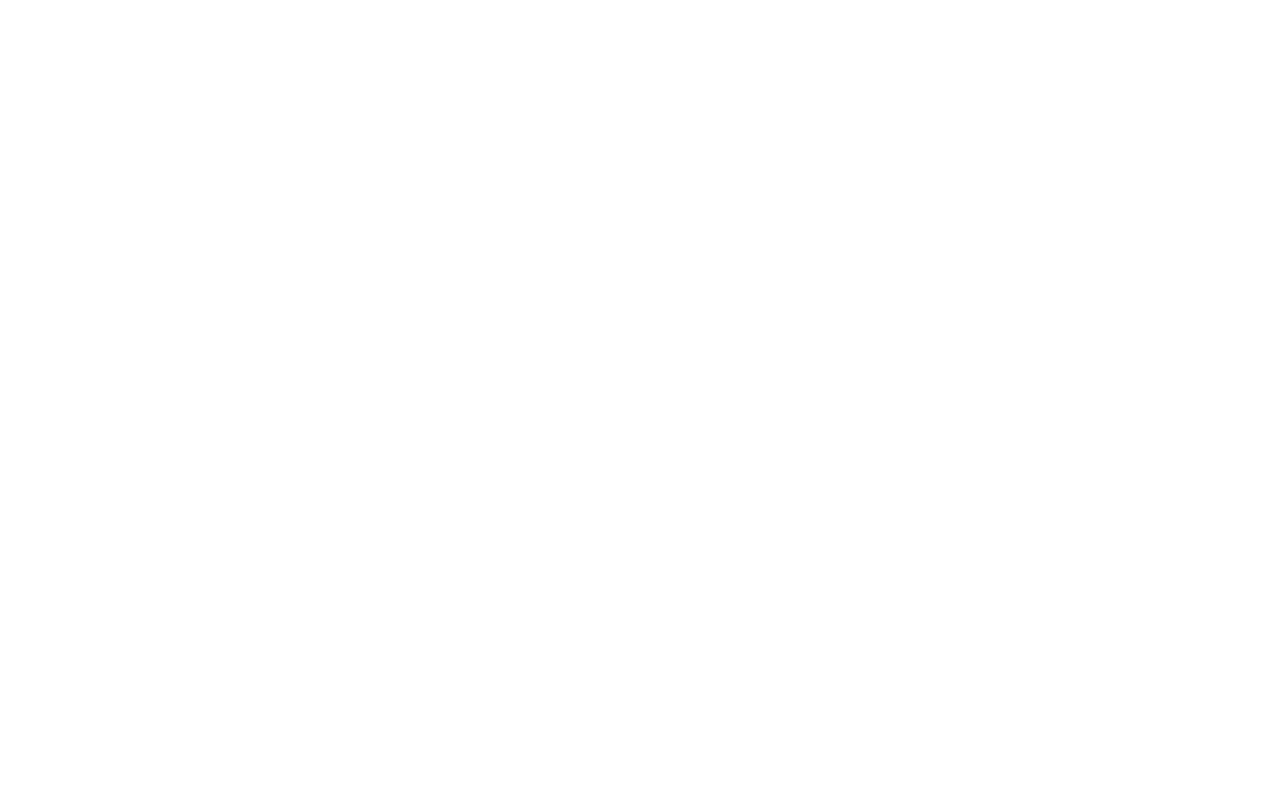
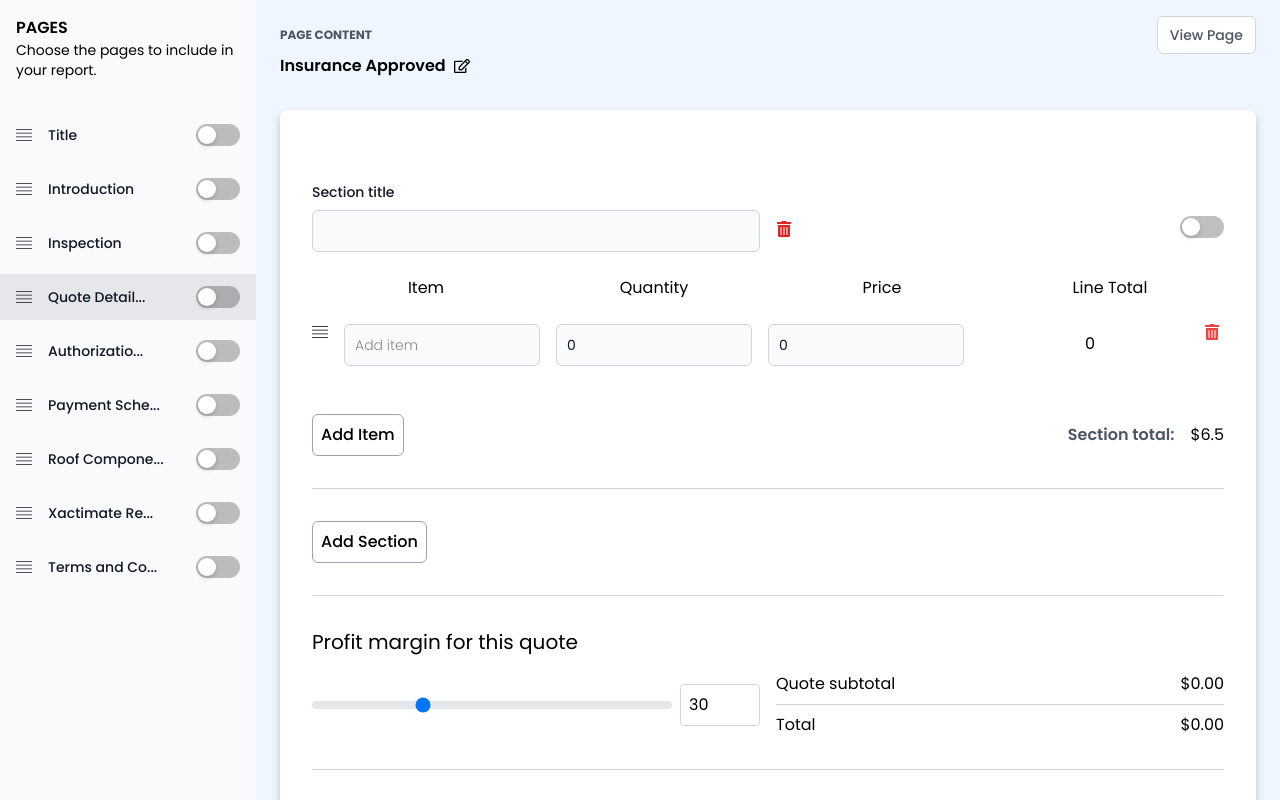
Before and after one commit to Abdulcomsian/peaktek, a React (Vite) app: page /projects/quote-details in a window 1280 px wide. Before the commit this address had no page. Shown: the top 800 px of the page. Built offline with nearby package versions, Linux system fonts and the light colour scheme.

Commit message:
Quote Details page completed

```diff
--- a/package.json
+++ b/package.json
@@ -24,7 +24,8 @@
     "react-icons": "^5.2.1",
     "react-redux": "^9.1.2",
     "react-router-dom": "^6.23.1",
-    "tailwind-scrollbar-hide": "^1.1.7"
+    "tailwind-scrollbar-hide": "^1.1.7",
+    "uuid": "^10.0.0"
   },
   "devDependencies": {
     "@types/react": "^18.2.66",
--- a/src/Routes/index.jsx
+++ b/src/Routes/index.jsx
@@ -12,6 +12,7 @@
   CommissionContractor,
   ContractPaySheet,
   Projects,
+  CompletedJobs,
 } from "@pages";
 
 import AppLayout from "@components/Layout";
@@ -24,9 +25,9 @@
   RoofComponentsGeneric,
   InsuranceReport,
   TermsAndConditions,
+  QuoteDetails,
 } from "@components/Forms";
 import { KanbanBoard } from "@components/Dashboard";
-import { CompletedJobs } from "@pages/index";
 export function AppRoute() {
   return (
     <BrowserRouter>
@@ -64,6 +65,7 @@
           <Route path="title" element={<Title />} />
           <Route path="introduction" element={<Introduction />} />
           <Route path="inspection" element={<Inspection />} />
+          <Route path="quote-details" element={<QuoteDetails />} />
           <Route path="authorization" element={<Authorization />} />
           <Route path="payment-schedule" element={<PaymentSchedule />} />
           <Route path="roof-components" element={<RoofComponentsGeneric />} />
--- a/src/components/FormControls/Textarea/index.jsx
+++ b/src/components/FormControls/Textarea/index.jsx
@@ -1,11 +1,22 @@
 import React from "react";
 
-const Textarea = ({ id, label, className, value, onChange, placeholder }) => {
+const Textarea = ({
+  id,
+  label,
+  className,
+  value,
+  onChange,
+  placeholder,
+  applyMarginBottom = false,
+}) => {
   return (
     <div className={className}>
       <label
         htmlFor={id}
-        className="block mb-2 text-sm font-medium text-gray-900"
+        className={`block  text-sm font-medium text-gray-900  ${
+          applyMarginBottom ? "mb-2" : ""
+        }
+        `}
       >
         {label}
       </label>
--- /dev/null
+++ b/src/components/Forms/ItemsList/index.jsx
@@ -0,0 +1,61 @@
+import React, { useState } from "react";
+import { ItemsRow } from "@components/Forms";
+import { Button } from "@components";
+
+const ItemsList = ({ className }) => {
+  const [items, setItems] = useState([{ item: "", quantity: 0, price: 0 }]);
+  const totalAmount = 6.5;
+  const handleInputChange = (e, index) => {
+    const { name, value } = e.target;
+    const newItems = [...items];
+    newItems[index][name] = value;
+    setItems(newItems);
+  };
+
+  const handleAddRow = () => {
+    setItems([...items, { item: "", quantity: 0, price: 0 }]);
+  };
+
+  const handleDelete = (index) => {
+    const newItems = items.filter((_, i) => i !== index);
+    setItems(newItems);
+  };
+
+  return (
+    <div className={className}>
+      <div className="w-full mx-auto mb-8">
+        <div className="flex justify-between  items-center text-center  py-2 ">
+          <span className="w-full ">Item</span>
+          <span className="w-full ">Quantity</span>
+          <span className="w-full ">Price</span>
+          <span className="w-full ">Line Total</span>
+        </div>
+        {items?.map((item, index) => (
+          <ItemsRow
+            key={index}
+            item={item}
+            index={index}
+            handleInputChange={handleInputChange}
+            handleDelete={handleDelete}
+          />
+        ))}
+      </div>
+      <div className="flex justify-between items-center">
+        <Button
+          onClick={handleAddRow}
+          className="p-2 bg-white border border-gray-400 rounded-md font-medium hover:bg-slate-300"
+        >
+          Add Item
+        </Button>
+        <div>
+          <span className="w-full mr-4 text-gray-600 font-semibold">
+            Section total:
+          </span>
+          <span className="w-full">{`$${totalAmount}`}</span>
+        </div>
+      </div>
+    </div>
+  );
+};
+
+export default ItemsList;
--- a/src/components/Forms/AuthRows/index.jsx
+++ b/src/components/Forms/ItemsRow/index.jsx
@@ -1,8 +1,9 @@
-// components/ItemRow.js
 import React from "react";
 import { FaTrashAlt } from "react-icons/fa";
+import { TfiAlignJustify } from "react-icons/tfi";
 import { Input } from "@components";
-const AuthRows = ({
+import { Textarea } from "@components/FormControls";
+const ItemsRow = ({
   item,
   index,
   handleInputChange,
@@ -10,40 +11,39 @@
   className,
 }) => {
   return (
-    <div
-      className={`flex items-center justify-between py-2 border-b border-gray-300 ${className}`}
-    >
+    <div className={`flex items-start justify-between py-4  ${className}`}>
+      <TfiAlignJustify className="mr-2 md:mr-4" />
       <Input
         type="text"
         name="item"
         value={item.item}
         placeholder="Add item"
         onChange={(e) => handleInputChange(e, index)}
-        className="w-full flex-1 grow  mr-4 max-w-lg"
+        className="w-full flex-1  lg:max-w-md mr-2 md:mr-4"
       />
       <Input
         type="number"
         name="quantity"
         value={item.quantity}
         onChange={(e) => handleInputChange(e, index)}
-        className="flex-1 mr-4"
+        className="flex-1 mr-2 md:mr-4"
       />
       <Input
         type="number"
         name="price"
         value={item.price}
         onChange={(e) => handleInputChange(e, index)}
-        className="flex-1 mr-4"
+        className="w-full flex-1 mr-2 md:mr-4"
       />
-      <span className="flex-1 mx-1 p-2 text-center">
+      <span className="w-full flex-1 mx-1 p-2 text-center">
         {item.quantity * item.price}
       </span>
       <FaTrashAlt
-        className="text-red-500 cursor-pointer w-20 mx-1"
+        className="text-red-500 cursor-pointer  mx-1"
         onClick={() => handleDelete(index)}
       />
     </div>
   );
 };
 
-export default AuthRows;
+export default ItemsRow;
--- a/src/components/Forms/Sidebar/Authorization/index.jsx
+++ b/src/components/Forms/Sidebar/Authorization/index.jsx
@@ -1,6 +1,6 @@
 import React, { useState } from "react";
 import { Input, InputContainer, Button, Card, Textarea } from "@components";
-import { FormHeader, AuthList } from "@components/Forms";
+import { FormHeader, ItemsList } from "@components/Forms";
 import { FaRegEdit } from "react-icons/fa";
 
 const Authorization = () => {
@@ -32,7 +32,7 @@
           type="text"
           className="focus:outline-1 focus:outline-blue-600 mb-8"
         />
-        <AuthList />
+        <ItemsList />
       </Card>
       <Card className="px-8 py-6 mb-4">
         <h2 className="flex items-center font-semibold text-black text-base mb-2 gap-3">
--- /dev/null
+++ b/src/components/Forms/Sidebar/QuoteDetails/index.jsx
@@ -0,0 +1,124 @@
+import React, { useState, Fragment } from "react";
+import { Input, Button, Card } from "@components";
+import { FormHeader, ItemsList } from "@components/Forms";
+import { Switch } from "antd";
+import { FaTrashAlt } from "react-icons/fa";
+import { v4 as uuidv4 } from "uuid";
+import { Textarea } from "@components/FormControls";
+
+const QuoteDetails = () => {
+  const [sections, setSections] = useState([{ id: uuidv4(), title: "" }]);
+  const [progress, setProgress] = useState(30);
+
+  const handleSwitchClick = (e) => {
+    console.log("Switch toggled", e);
+    e.stopPropagation();
+  };
+
+  const handleAddSection = () => {
+    setSections([...sections, { id: uuidv4(), title: "" }]);
+  };
+
+  const handleDeleteSection = (id) => {
+    setSections(sections.filter((section) => section.id !== id));
+  };
+
+  const handleTitleChange = (id, value) => {
+    setSections(
+      sections.map((section) =>
+        section.id === id ? { ...section, title: value } : section
+      )
+    );
+  };
+
+  const handleProgressChange = (e) => {
+    setProgress(e.target.value);
+  };
+
+  return (
+    <Fragment>
+      <FormHeader
+        className=""
+        btnText="View Page"
+        pageTitle="Insurance Approved"
+      />
+
+      <Card className="p-4 md:px-8 md:py-6 mb-4">
+        {sections.map((section, index) => (
+          <section key={section.id} className="border-b border-gray-300 py-8">
+            <div className="flex justify-between items-center mb-4">
+              <div className="flex items-center pt-4 w-full mr-2 md:mr-4">
+                <Input
+                  id={`sectionTitle-${section.id}`}
+                  applyMarginBottom={true}
+                  label="Section title"
+                  placeholder=""
+                  type="text"
+                  value={section.title}
+                  onChange={(e) =>
+                    handleTitleChange(section.id, e.target.value)
+                  }
+                  className="focus:outline-1  md:max-w-md focus:outline-blue-600 mr-2 md:mr-4"
+                />
+                <FaTrashAlt
+                  className="text-red-600 mt-6  cursor-pointer"
+                  onClick={() => handleDeleteSection(section.id)}
+                />
+              </div>
+              <Switch className="mt-9" onClick={handleSwitchClick} />
+            </div>
+            <ItemsList />
+          </section>
+        ))}
+        <div className="py-8  border-b border-gray-300">
+          <Button
+            onClick={handleAddSection}
+            className="p-2 bg-white border border-gray-400 rounded-md font-medium hover:bg-slate-300"
+          >
+            Add Section
+          </Button>
+        </div>
+        <div className="py-8 border-b border-gray-300 mb-4">
+          <h2 className="text-xl mb-4">Profit margin for this quote</h2>
+          <div className="flex flex-col md:flex-row justify-between items-start md:items-center">
+            <div className="w-full md:w-1/2 flex items-center mr-4 mb-4 md:mb-0">
+              <input
+                type="range"
+                min="0"
+                max="100"
+                value={progress}
+                onChange={handleProgressChange}
+                className="w-full h-2 bg-gray-200 rounded-lg appearance-none cursor-pointer dark:bg-gray-700 mr-2"
+              />
+              <input
+                type="number"
+                value={progress}
+                onChange={handleProgressChange}
+                className="w-20 border border-gray-300 rounded p-2"
+              />
+            </div>
+            <div className="w-full md:w-1/2">
+              <div className="flex justify-between pb-2 border-b border-gray-300">
+                <span>Quote subtotal</span>
+                <span>$0.00</span>
+              </div>
+              <div className="flex justify-between pt-2">
+                <span>Total</span>
+                <span>$0.00</span>
+              </div>
+            </div>
+          </div>
+        </div>
+        <div className="py-8 border-b border-gray-300 mb-4">
+          <Textarea
+            label="Notes"
+            className="max-w-lg"
+            applyMarginBottom="true"
+          />
+        </div>
+      </Card>
+    </Fragment>
+  );
+};
+
+export default QuoteDetails;
--- a/src/components/Forms/Sidebar/index.js
+++ b/src/components/Forms/Sidebar/index.js
@@ -7,7 +7,10 @@
 import TermsAndConditions from "./TermsAndConditions";
 import Title from "./Title";
 import PaymentSchedule from "./PaymentSchedule";
+import QuoteDetails from "./QuoteDetails";
 export {
+  Title,
+  QuoteDetails,
   Authorization,
   FormHeader,
   Inspection,
@@ -16,5 +19,4 @@
   RoofComponentsGeneric,
   TermsAndConditions,
   PaymentSchedule,
-  Title,
 };
--- a/src/pages/Projects/index.jsx
+++ b/src/pages/Projects/index.jsx
@@ -2,46 +2,51 @@
 import { TfiAlignJustify } from "react-icons/tfi";
 import { Link, Outlet, useLocation } from "react-router-dom";
 import { Switch } from "antd";
-
+import { v4 as uuidv4 } from "uuid";
 const Projects = () => {
   const sidebarData = [
     {
-      id: 1,
+      id: uuidv4(),
       link: "/projects/title",
       linkText: "Title",
     },
     {
-      id: 2,
+      id: uuidv4(),
       link: "/projects/introduction",
       linkText: "Introduction",
     },
     {
-      id: 3,
+      id: uuidv4(),
       link: "/projects/inspection",
       linkText: "Inspection",
     },
     {
-      id: 4,
+      id: uuidv4(),
+      link: "/projects/quote-details",
+      linkText: "Quote Details",
+    },
+    {
+      id: uuidv4(),
       link: "/projects/authorization",
       linkText: "Authorization",
     },
     {
-      id: 5,
+      id: uuidv4(),
       link: "/projects/payment-schedule",
       linkText: "Payment Schedule",
     },
     {
-      id: 6,
+      id: uuidv4(),
       link: "/projects/roof-components",
       linkText: "Roof Components Generic",
     },
     {
-      id: 7,
+      id: uuidv4(),
       link: "/projects/insurance-report",
       linkText: "Xactimate Report from Insurance",
     },
     {
-      id: 7,
+      id: uuidv4(),
       link: "/projects/terms-and-conditions",
       linkText: "Terms and Conditions",
     },
@@ -102,7 +107,7 @@
       </button>
       <aside
         id="logo-sidebar"
-        className="fixed top-0 left-0 z-40 w-[16rem] h-screen transition-transform -translate-x-full sm:translate-x-0"
+        className="fixed top-0 left-0 z-40 w-[16rem] h-screen transition-transform -translate-x-full sm:translate-x-0 overflow-hidden"
         aria-label="Sidebar"
       >
         <div className="h-full  overflow-y-auto bg-gray-50 dark:bg-gray-800">
@@ -132,7 +137,7 @@
                   <div className="flex items-center">
                     <TfiAlignJustify />
                     <span className="mx-4 text-sm">
-                      {truncateText(sidebar.linkText, 13)}
+                      {truncateText(sidebar.linkText, 12)}
                     </span>
                   </div>
                 </Link>
```
Also changed, not shown: src/components/Forms/AuthList/index.jsx (deleted, +0 -54 lines), src/components/Forms/index.js (+6 -4 lines).
